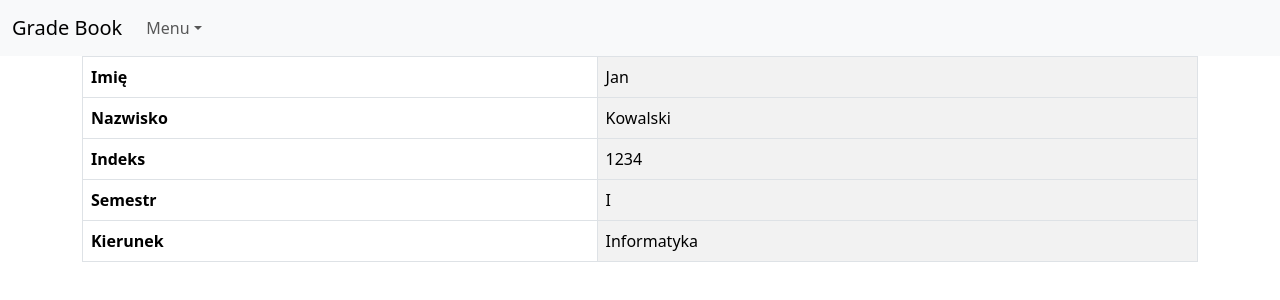
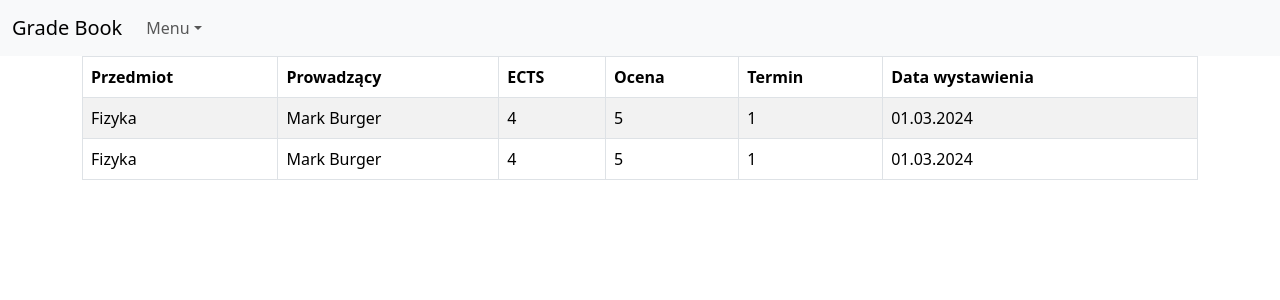
Before and after one commit to DamianSkrzyniarz/grade-book-front, a React (Vite) app: page / in a window 1280 px wide. Shown: the top 300 px of the page. Built offline with nearby package versions, Linux system fonts and the light colour scheme.

Commit message:
create CourseList component

```diff
--- a/src/App.tsx
+++ b/src/App.tsx
@@ -1,12 +1,13 @@
 import './App.css'
 import Navbar from "./components/Navbar.tsx";
-import StudentInfo from "./components/StudentInfo.tsx";
+//import StudentInfo from "./components/StudentInfo.tsx";
+import CourseList from "./components/CourseList.tsx";
 
 function App() {
   return (
     <div>
       <Navbar/>
-      <StudentInfo/>
+      <CourseList/>
     </div>
   )
 }
--- /dev/null
+++ b/src/components/CourseList.tsx
@@ -0,0 +1,38 @@
+function CourseList() {
+    return (
+        <div className="container">
+            <table className="table table-striped table-bordered">
+                <thead>
+                <tr>
+                    <th scope="col">Przedmiot</th>
+                    <th scope="col">Prowadzący</th>
+                    <th scope="col">ECTS</th>
+                    <th scope="col">Ocena</th>
+                    <th scope="col">Termin</th>
+                    <th scope="col">Data wystawienia</th>
+                </tr>
+                </thead>
+                <tbody>
+                <tr>
+                    <td>Fizyka</td>
+                    <td>Mark Burger</td>
+                    <td>4</td>
+                    <td>5</td>
+                    <td>1</td>
+                    <td>01.03.2024</td>
+                </tr>
+                <tr>
+                    <td>Fizyka</td>
+                    <td>Mark Burger</td>
+                    <td>4</td>
+                    <td>5</td>
+                    <td>1</td>
+                    <td>01.03.2024</td>
+                </tr>
+                </tbody>
+            </table>
+        </div>
+    )
+}
+
+export default CourseList
```
